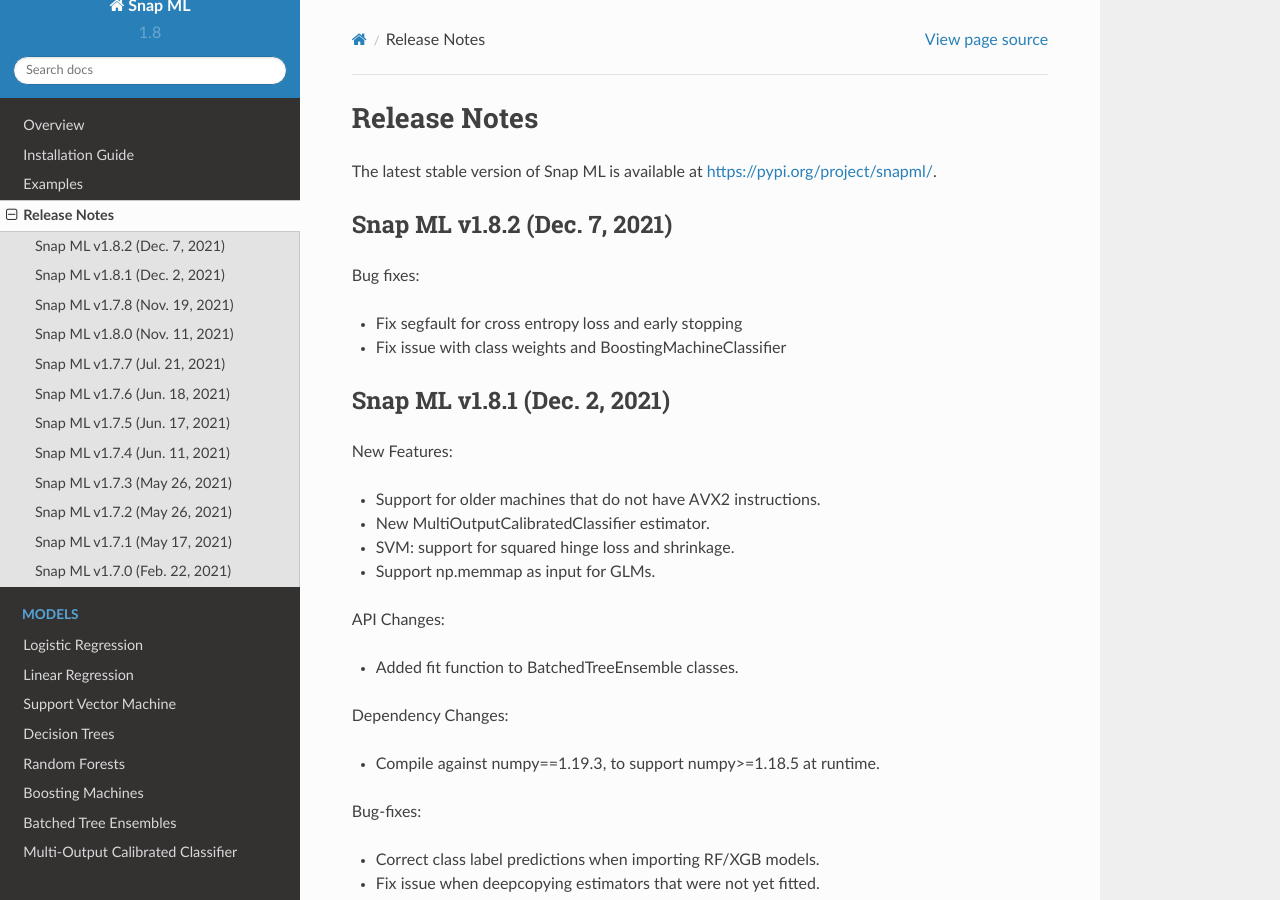
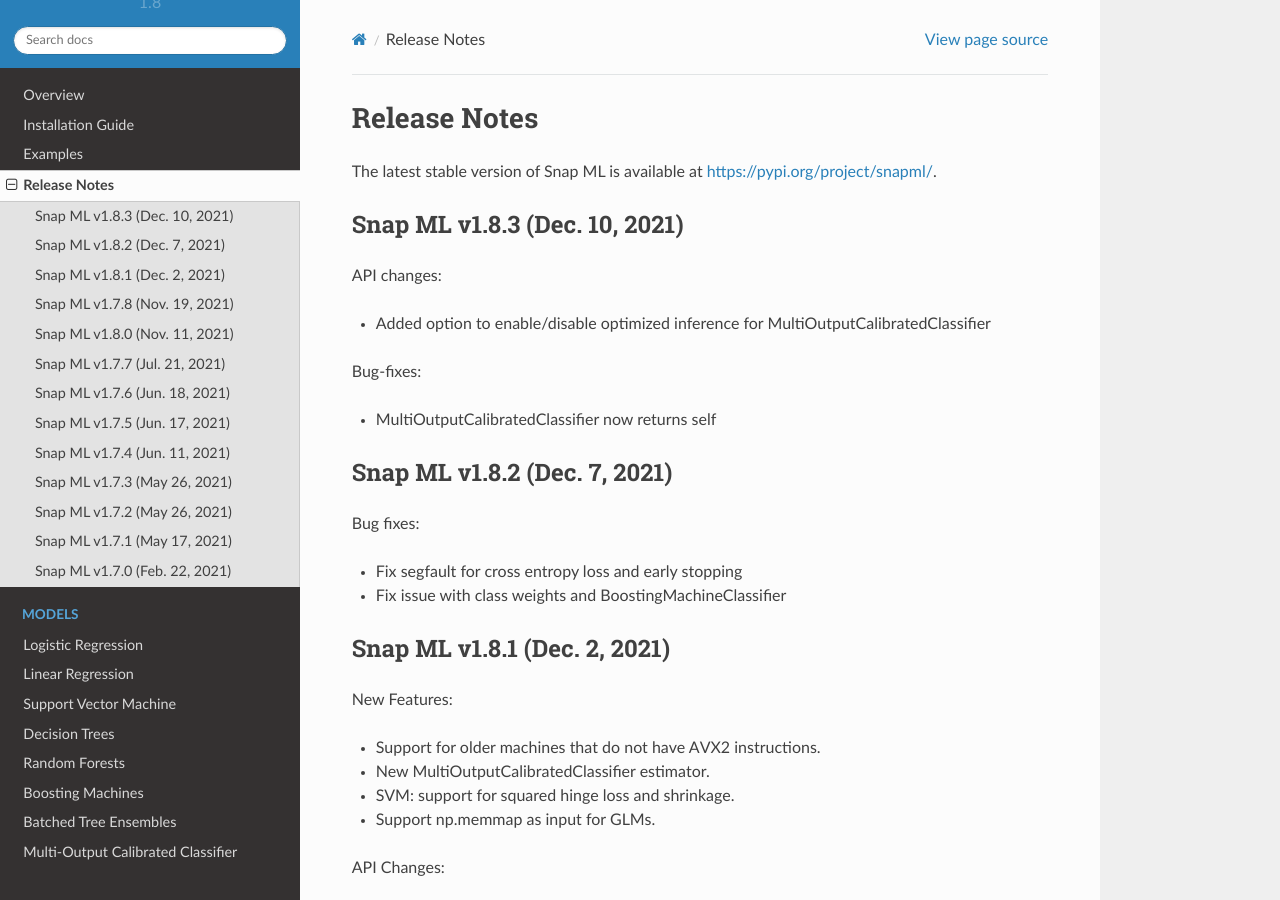
Before and after one commit to andreea-anghel/snapml-docs, a Sphinx documentation site: the page built from docs/source/release_notes.rst, in a window 1280 px wide and 900 px high. Built offline with Sphinx 7.4.7 and the Read the Docs theme 2.0.0, drawn with Linux system fonts in a browser that asks for light colours.

Commit message:
Refresh for v1.8.3

```diff
--- a/docs/requirements.txt
+++ b/docs/requirements.txt
@@ -1,2 +1,2 @@
 numpydoc
-snapml==1.8.2
+snapml==1.8.3
--- a/docs/source/release_notes.rst
+++ b/docs/source/release_notes.rst
@@ -3,6 +3,16 @@
 
 The latest stable version of Snap ML is available at https://pypi.org/project/snapml/.
 
+Snap ML v1.8.3 (Dec. 10, 2021)
+=================================
+
+API changes:
+
+- Added option to enable/disable optimized inference for MultiOutputCalibratedClassifier
+
+Bug-fixes:
+
+- MultiOutputCalibratedClassifier now returns self
 
 Snap ML v1.8.2 (Dec. 7, 2021)
 =================================
```
